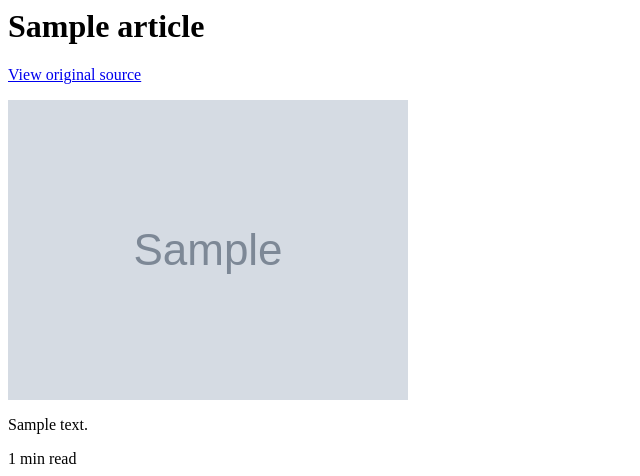
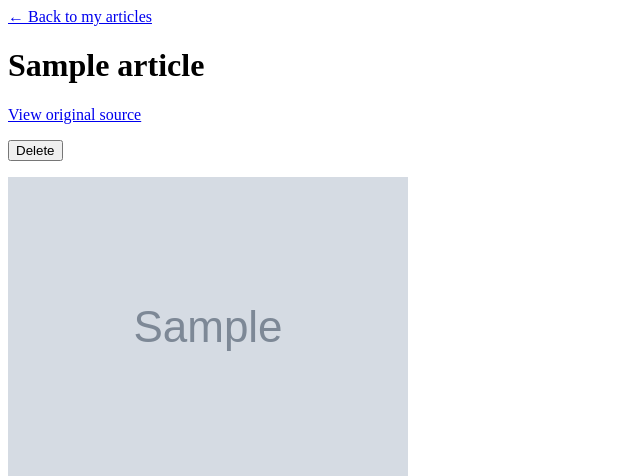
Before and after one commit to Tolu792/read-it-later, a Django app: page /articles/1/ in a window 1280 px wide. Shown: the top 476 px of the page, without its empty margins (0-640 px from the left). Run offline with Django 5.2, Linux system fonts and the light colour scheme; a user stored in the database is signed in; tables that the repository leaves empty hold one stand-in row (values such as "Sample post"); grey boxes marked "Sample" are stand-in pictures.

Commit message:
Add article deletion feature with confirmation prompt and update templates

```diff
--- a/read_it_later/urls.py
+++ b/read_it_later/urls.py
@@ -4,4 +4,5 @@ urlpatterns = [
     path('', views.article_list, name='list_articles'),
     path('add/', views.add_article, name='add_article'),
     path('articles/<int:pk>/', views.article_detail, name='article_detail'),
+    path('articles/<int:pk>/delete/', views.article_delete, name='article_delete'),
 ]
--- a/read_it_later/views.py
+++ b/read_it_later/views.py
@@ -4,6 +4,7 @@ from django.contrib.auth.decorators import login_required
 from django.db import IntegrityError
 from django.db.models import Q
 from django.shortcuts import redirect, render, get_object_or_404
+from django.views.decorators.http import require_POST
 
 from .forms import AddArticleForm
 from .models import Article, Tag
@@ -66,3 +67,12 @@ def article_list(request):
 def article_detail(request, pk):
     article = get_object_or_404(Article, pk=pk, user=request.user)
     return render(request, "read_it_later/article_detail.html", {"article": article})
+
+
+@login_required
+@require_POST
+def article_delete(request, pk):
+    article = get_object_or_404(Article, pk=pk, user=request.user)
+    article.delete()
+    messages.success(request, "Article deleted.")
+    return redirect("list_articles")
--- a/templates/read_it_later/article_detail.html
+++ b/templates/read_it_later/article_detail.html
@@ -1,6 +1,13 @@
+<p><a href="{% url 'list_articles' %}">&larr; Back to my articles</a></p>
+
 <h1>{{ article.title }}</h1>
 
 <p><a href="{{ article.url }}" target="_blank" rel="noopener noreferrer">View original source</a></p>
+
+<form method="post" action="{% url 'article_delete' article.pk %}" onsubmit="return confirm('Delete this article?');">
+    {% csrf_token %}
+    <button type="submit">Delete</button>
+</form>
 
 {% if article.image_url %}
     <img src="{{ article.image_url }}" alt="" style="max-width: 100%; height: auto;">
@@ -9,4 +16,4 @@
 <p>{{ article.description }}</p>
 <p>{{ article.reading_time_minutes }} min read</p>
 
-<div>{{ article.content_text }}</div>
+<div>{{ article.content_text|linebreaks }}</div>
--- a/templates/read_it_later/article_list.html
+++ b/templates/read_it_later/article_list.html
@@ -40,4 +40,8 @@
             {{ tag.name }}{% if not forloop.last %}, {% endif %}
         {% endfor %}
     </p>
+    <form method="post" action="{% url 'article_delete' article.pk %}" onsubmit="return confirm('Delete this article?');">
+        {% csrf_token %}
+        <button type="submit">Delete</button>
+    </form>
 {% endfor %}
```
Also changed, not shown: read_it_later/services.py (+4 -3 lines), requirements.txt (+13 -0 lines).
